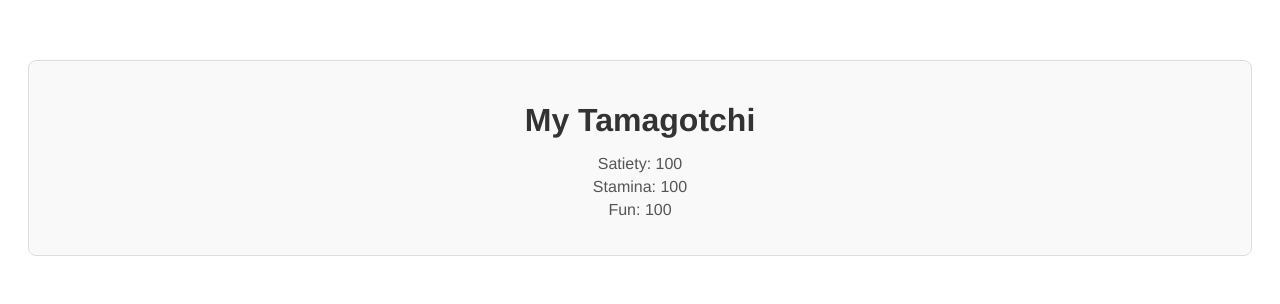
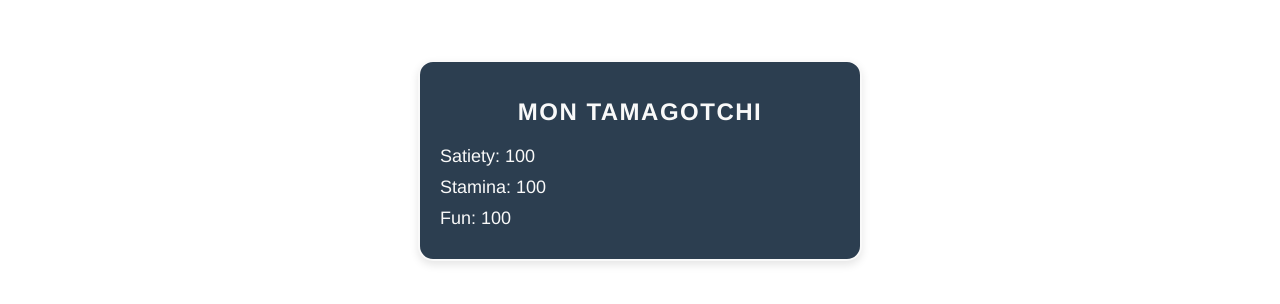
Before and after one commit to adelfortin/vuejsm2ifilerouge, a Vue app: page / in a window 1280 px wide. Shown: the top 304 px of the page. Built offline with nearby package versions, Linux system fonts and the light colour scheme.

Commit message:
modification et simplification de Mytamagotchi.vue

```diff
--- a/src/components/MyTamagotchi.vue
+++ b/src/components/MyTamagotchi.vue
@@ -1,9 +1,14 @@
 <template>
   <div class="tamagotchi-container">
-    <h1>My Tamagotchi</h1>
+    <h1>Mon Tamagotchi</h1>
     <ul class="stats">
       <li v-for="(value, key) in tamagotchi" :key="key">
         {{ key.charAt(0).toUpperCase() + key.slice(1) }}: {{ value }}
+        <button v-if="key === 'Satiété'" @click="emitActionEvent('Satiété', 10)">Manger</button>
+        <button v-if="key === 'Endurance'" @click="emitActionEvent('Endurance', 10)">Repos</button>
+        <button v-if="key === 'Distraction'" @click="emitActionEvent('Distraction', 10)">Jouer</button>
+        <button v-if="key === 'Propreté'" @click="emitActionEvent('Propreté', 10)">Laver</button>
+        <button v-if="key === 'Intelligence'" @click="emitActionEvent('Intelligence', 10)">Éduquer</button>
       </li>
     </ul>
   </div>
@@ -11,39 +16,72 @@
 
 <script>
 export default {
-  name: 'MyTamagotchi', // Multi-word component name
+  name: 'MyTamagotchi',
   props: {
     tamagotchi: {
       type: Object,
       required: true
     }
+  },
+  methods: {
+    emitActionEvent(stat, amount) {
+      this.$emit('editStat', { stat, amount });
+    }
   }
 };
 </script>
-
 <style scoped>
 .tamagotchi-container {
   text-align: center;
-  margin: 20px;
+  margin: 20px auto;
   padding: 20px;
-  border: 1px solid #ddd;
-  border-radius: 8px;
-  background-color: #f9f9f9;
+  border: 2px solid #f9f9f9;
+  border-radius: 15px;
+  background-color: #2c3e50;
+  max-width: 400px;
+  box-shadow: 0 4px 8px rgba(0, 0, 0, 0.1);
 }
 
 .tamagotchi-container h1 {
-  color: #333;
-  margin-bottom: 15px;
+  color: #f9f9f9;
+  margin-bottom: 20px;
+  font-size: 24px;
+  text-transform: uppercase;
+  letter-spacing: 1.5px;
 }
 
 .stats {
   list-style-type: none;
   padding: 0;
+  margin: 0;
 }
 
 .stats li {
-  margin: 5px 0;
-  font-size: 16px;
-  color: #555;
+  margin: 10px 0;
+  font-size: 18px;
+  color: #f9f9f9;
+  display: flex;
+  justify-content: space-between;
+  align-items: center;
+}
+
+button {
+  padding: 5px 10px;
+  margin-left: 10px;
+  background-color: #4CAF50;
+  color: white;
+  border: none;
+  border-radius: 5px;
+  cursor: pointer;
+  transition: background-color 0.3s ease;
+}
+
+button:hover {
+  background-color: #45a049;
+}
+
+button:disabled {
+  background-color: #ccc;
+  cursor: default;
 }
 </style>
```
